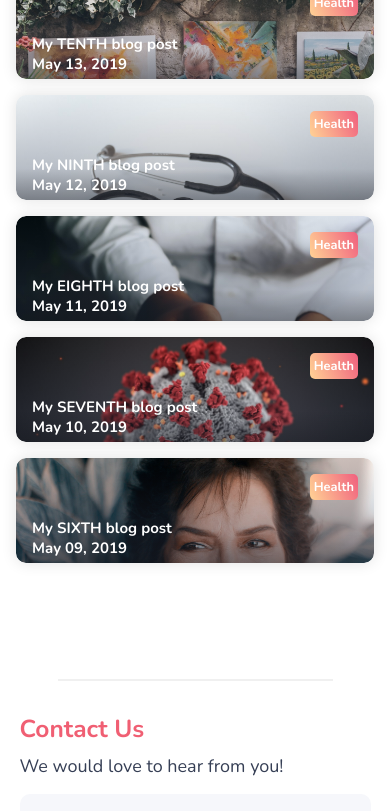
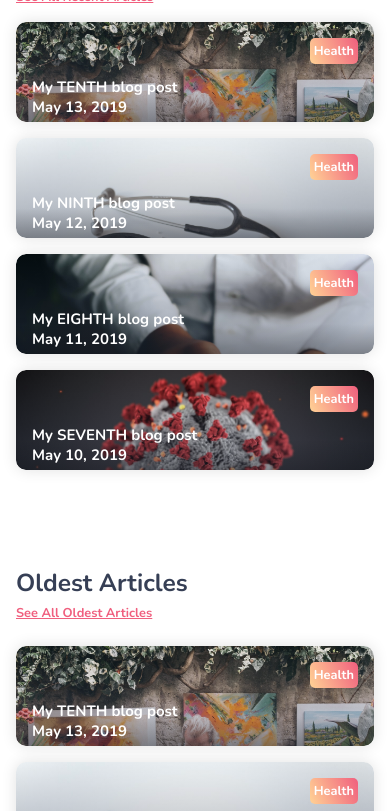
Before and after one commit to CharterXavi/charter-official, a Gatsby site: page /news in a window 390 px wide. Shown: the part 640-1451 px from the top of the page. Built offline with nearby package versions, Linux system fonts and the light colour scheme; Gatsby itself is replaced by a stand-in of ours.

Commit message:
Added Oldest Posts strip on News Page

```diff
--- /dev/null
+++ b/src/components/news/oldest-grid.css
@@ -0,0 +1,104 @@
+.oldest {
+    display: flex;
+    flex-direction: column;
+    justify-items: center;
+    align-items: center;
+    width: 75%;
+    min-height: 200px;
+    margin: 32px 0 32px 0;
+}
+.oldest .grid {
+    display: flex;
+    justify-content: flex-start;
+    width: 100%;
+    height: 400px;
+    box-sizing: border-box;
+}
+.oldest .grid-header {
+    width: 100%;
+    display: flex;
+    flex-direction: row;
+    justify-content: space-between;
+    align-items: flex-end;
+}
+.oldest .grid-header a {
+    padding: 12px 0 20px 0;
+    width: 180px;
+    height: auto;
+    text-align: right;
+    text-decoration: underline;
+}
+.oldest .grid a {
+    overflow: hidden;
+    border-radius: 10px;
+    box-shadow: 0px 0px 15px rgba(0, 0, 0, 0.12);
+    width: 300px;
+    height: 200px;
+    margin: 8px;
+}
+.oldest .grid a:hover .PostLink img {
+    filter: blur(2px);
+    transform: scale(1.05);
+}
+.oldest .grid a:hover .PostLink .content {
+    transform: scale(1.05) translateX(8px);
+}
+
+@media only screen and (max-width: 1400px) {
+    .oldest .grid a:nth-of-type(5) {
+        display: none;
+    }
+}
+@media only screen and (max-width: 1150px) {
+    .oldest .grid a:nth-of-type(4) {
+        display: none;
+    }
+}
+@media only screen and (max-width: 950px) {
+    .oldest {
+        width: 85%;
+    }
+}
+@media only screen and (max-width: 700px) {
+    .oldest .grid {
+        flex-wrap: wrap;
+        justify-content: center;
+        height: auto;
+    }
+    .oldest .grid a {
+        width: 46%;
+        height: 100px;
+    }
+    .oldest .grid a:nth-of-type(4) {
+        display: inherit;
+    }
+}
+@media only screen and (max-width: 550px) {
+    .oldest .grid {
+        width: 100%;
+        height: auto;
+        flex-direction: column;
+    }
+    .oldest .grid a {
+        width: 100%;
+        margin: 8px 0 8px 0;
+    }
+    .oldest a .PostLink .content {
+        bottom: 5%;
+    }
+}
+@media only screen and (max-width: 400px) {
+    .oldest .grid-header a {
+        font-size: 0.8rem;
+        width: 150px;
+        text-align: left;
+        padding: 0 0 16px 0;
+    }
+    .oldest .grid-header {
+        flex-direction: column;
+        align-items: flex-start;
+    }
+    .oldest .grid-header h2 {
+        padding: 16px 0 4px 0;
+    }
+}
--- /dev/null
+++ b/src/components/news/oldest-grid.js
@@ -0,0 +1,30 @@
+import React from "react";
+import { Link } from "gatsby";
+import PostLink from "../../components/news/post-link";
+import './oldest-grid.css';
+
+const OldestGrid = (props) => {
+
+  return (
+    <div className='oldest'>
+        <div className='grid-header'>
+        <h2>Oldest Articles</h2>
+        <Link to='/news/oldest'>See All Oldest Articles</Link>
+        </div>
+        <div className='grid'>
+
+        {
+        //the posts from GraphQL Query are 'edges', but we'll call them posts
+        props.posts
+            .filter(post => !!post.node.frontmatter.date)
+            .map(post =>
+                <PostLink key={post.node.id} post={post.node} />
+            )
+        }
+
+        </div>
+    </div>
+  )
+};
+
+export default OldestGrid;
--- /dev/null
+++ b/src/components/news/recent-grid.css
@@ -0,0 +1,130 @@
+.recent {
+    display: flex;
+    flex-direction: column;
+    justify-items: center;
+    align-items: center;
+    width: 75%;
+    min-height: 200px;
+    margin: 32px 0 32px 0;
+}
+.recent .grid {
+    display: grid;
+    grid-template-columns: repeat(6, 1fr);
+    grid-template-rows: repeat(6, 1fr);
+    grid-gap: 16px;
+    width: 100%;
+    height: 800px;
+}
+.recent .grid-header {
+    width: 100%;
+    display: flex;
+    flex-direction: row;
+    justify-content: space-between;
+    align-items: flex-end;
+}
+.recent .grid-header a {
+    padding: 12px 0 20px 0;
+    width: 180px;
+    height: auto;
+    text-align: right;
+    text-decoration: underline;
+}
+.recent .grid a {
+    overflow: hidden;
+    border-radius: 10px;
+    box-shadow: 0px 0px 15px rgba(0, 0, 0, 0.12);
+}
+.recent .grid a:hover .PostLink img {
+    filter: blur(2px);
+    transform: scale(1.05);
+}
+.recent .grid a:hover .PostLink .content {
+    transform: scale(1.05) translateX(8px);
+}
+.recent .grid a:nth-of-type(1n) {
+    grid-column: 1 / 5;
+    grid-row: 1 / 5;
+}
+.recent .grid a:nth-of-type(2n) {
+    grid-column: 5 / 7;
+    grid-row: 1 / 3;
+}
+.recent .grid a:nth-of-type(3n) {
+    grid-column: 5 / 7;
+    grid-row: 3 / 5;
+}
+.recent .grid a:nth-of-type(4n) {
+    grid-column: 1 / 3;
+    grid-row: 5 / 7;
+}
+.recent .grid a:nth-of-type(5n) {
+    grid-column: 3 / 7;
+    grid-row: 5 / 7;
+}
+
+
+@media only screen and (max-width: 1300px) {
+    .recent .grid {
+        height: 650px;
+    }
+}
+@media only screen and (max-width: 1200px) {
+    .recent .grid {
+        height: 600px;
+    }
+}
+@media only screen and (max-width: 1100px) {
+    .recent .grid {
+        height: 550px;
+    }
+}
+@media only screen and (max-width: 950px) {
+    .recent, .NewsArchive .oldest {
+        width: 85%;
+    }
+    .recent .grid {
+        height: 500px;
+    }
+}
+@media only screen and (max-width: 800px) {
+    .recent {
+        padding: 16px;
+    }
+    .recent, .NewsArchive .oldest{
+        width: 100%;
+    }
+}
+@media only screen and (max-width: 550px) {
+    .recent .grid {
+        height: auto;
+        display: flex;
+        flex-direction: column;
+        justify-items: center;
+        align-items: center;
+    }
+    .recent a .PostLink .content {
+        bottom: 5%;
+    }
+    .recent .grid a:nth-of-type(1n), .NewsArchive .oldest .grid a:nth-of-type(1n) {
+        width: 100%;
+        height: 100px;
+    }
+    .recent .grid a:nth-of-type(5n), .NewsArchive .oldest .grid a:nth-of-type(5n)  {
+        display: none;
+    }
+}
+@media only screen and (max-width: 400px) {
+    .recent .grid-header a {
+        font-size: 0.8rem;
+        width: 150px;
+        text-align: left;
+        padding: 0 0 16px 0;
+    }
+    .recent .grid-header {
+        flex-direction: column;
+        align-items: flex-start;
+    }
+    .recent .grid-header h2 {
+        padding: 16px 0 4px 0;
+    }
+}
--- /dev/null
+++ b/src/components/news/recent-grid.js
@@ -0,0 +1,30 @@
+import React from "react";
+import { Link } from "gatsby";
+import PostLink from "../../components/news/post-link";
+import './recent-grid.css';
+
+const RecentGrid = (props) => {
+
+  return (
+    <div className='recent'>
+        <div className='grid-header'>
+        <h2>Recent Articles</h2>
+        <Link to='/news/recent'>See All Recent Articles</Link>
+        </div>
+        <div className='grid'>
+
+        {
+        //the posts from GraphQL Query are 'edges', but we'll call them posts
+        props.posts
+            .filter(post => !!post.node.frontmatter.date)
+            .map(post =>
+                <PostLink key={post.node.id} post={post.node} />
+            )
+        }
+
+        </div>
+    </div>
+  )
+};
+
+export default RecentGrid;
--- a/src/pages/news.css
+++ b/src/pages/news.css
@@ -12,147 +12,9 @@
     color: var(--heading-color);
     width: 230px;
 }
-.NewsArchive .recent {
-    display: flex;
-    flex-direction: column;
-    justify-items: center;
-    align-items: center;
-    width: 75%;
-    min-height: 200px;
-}
-.NewsArchive .recent .grid {
-    display: grid;
-    grid-template-columns: repeat(6, 1fr);
-    grid-template-rows: repeat(6, 1fr);
-    grid-gap: 16px;
-    width: 100%;
-    height: 800px;
-}
-.NewsArchive .recent .grid-header {
-    width: 100%;
-    display: flex;
-    flex-direction: row;
-    justify-content: space-between;
-    align-items: flex-end;
-}
-.NewsArchive .recent .grid-header a {
-    padding: 12px 0 20px 0;
-    width: 180px;
-    height: auto;
-    text-align: right;
-    text-decoration: underline;
-}
-.NewsArchive .recent .grid a {
-    overflow: hidden;
-    border-radius: 10px;
-    box-shadow: 0px 0px 15px rgba(0, 0, 0, 0.12);
-}
-.NewsArchive .recent .grid a:hover .PostLink img {
-    filter: blur(2px);
-    transform: scale(1.05);
-}
-.NewsArchive .recent .grid a:hover .PostLink .content {
-    transform: scale(1.05) translateX(8px);
-}
-.NewsArchive .recent .grid a:nth-of-type(1n) {
-    grid-column: 1 / 5;
-    grid-row: 1 / 5;
-}
-.NewsArchive .recent .grid a:nth-of-type(2n) {
-    grid-column: 5 / 7;
-    grid-row: 1 / 3;
-}
-.NewsArchive .recent .grid a:nth-of-type(3n) {
-    grid-column: 5 / 7;
-    grid-row: 3 / 5;
-}
-.NewsArchive .recent .grid a:nth-of-type(4n) {
-    grid-column: 1 / 3;
-    grid-row: 5 / 7;
-}
-.NewsArchive .recent .grid a:nth-of-type(5n) {
-    grid-column: 3 / 7;
-    grid-row: 5 / 7;
-}
 
-
-@media only screen and (max-width: 1300px) {
-    .NewsArchive .recent .grid {
-        height: 650px;
-    }
-}
-@media only screen and (max-width: 1200px) {
-    .NewsArchive .recent .grid {
-        height: 600px;
-    }
-}
-@media only screen and (max-width: 1100px) {
-    .NewsArchive .recent .grid {
-        height: 550px;
-    }
-}
-@media only screen and (max-width: 950px) {
-    .NewsArchive .recent {
-        width: 85%;
-    }
-    .NewsArchive .recent .grid {
-        height: 500px;
-    }
-}
-@media only screen and (max-width: 800px) {
+@media only screen and (max-width: 550px) {
     .NewsArchive {
         padding: 16px;
     }
-    .NewsArchive .recent{
-        width: 100%;
-    }
 }
-@media only screen and (max-width: 550px) {
-    .NewsArchive .recent .grid {
-        height: 650px;
-        grid-template-rows: repeat(11, 1fr);
-        grid-gap: 16px;
-    }
-    .NewsArchive .recent a .PostLink .content {
-        bottom: 5%;
-    }
-    .NewsArchive .recent .grid a:nth-of-type(1n) {
-        grid-column: 1 / 7;
-        grid-row: 1 / 3;
-    }
-    .NewsArchive .recent .grid a:nth-of-type(2n) {
-        grid-column: 1 / 7;
-        grid-row: 3 / 5;
-    }
-    .NewsArchive .recent .grid a:nth-of-type(3n) {
-        grid-column: 1 / 7;
-        grid-row: 5 / 7;
-    }
-    .NewsArchive .recent .grid a:nth-of-type(4n) {
-        grid-column: 1 / 7;
-        grid-row: 7 / 9;
-    }
-    .NewsArchive .recent .grid a:nth-of-type(5n) {
-        grid-column: 1 / 7;
-        grid-row: 9 / 11;
-    }
-}
-@media only screen and (max-width: 400px) {
-    .NewsArchive .recent .grid-header a {
-        font-size: 0.8rem;
-        width: 150px;
-    }
-}
-@media only screen and (max-width: 400px) {
-    .NewsArchive .recent .grid-header {
-        flex-direction: column;
-        align-items: flex-start;
-    }
-    .NewsArchive .recent .grid-header a {
-        text-align: left;
-        padding: 0 0 16px 0;
-    }
-    .NewsArchive .recent .grid-header h2 {
-        padding: 16px 0 4px 0;
-    }
-}
--- a/src/pages/news.js
+++ b/src/pages/news.js
@@ -4,16 +4,15 @@ import PostLink from "../components/news/post-link";
 import Layout from '../components/layout';
 import HeaderStrip from '../components/header-strip/header-strip';
 import newsImage from '../images/news.png';
+import RecentGrid from '../components/news/recent-grid';
+import OldestGrid from '../components/news/oldest-grid';
 import './news.css';
 
-const NewsPage = ({
-  data: {
-    allMarkdownRemark: { edges },
-  },
-}) => {
-  const recentPosts = edges
-    .filter(edge => !!edge.node.frontmatter.date) // You can filter your posts based on some criteria
-    .map(edge => <PostLink key={edge.node.id} post={edge.node} />)
+const NewsPage = ({data}) => {
+
+  const recentPosts = data.recent.edges;
+
+  const oldestPosts = data.oldest.edges;
 
   return (
       <Layout>
@@ -23,15 +22,11 @@ const NewsPage = ({
             image={newsImage}
         />
         <div className='NewsArchive'>
-            <div className='recent'>
-                <div className='grid-header'>
-                  <h2>Recent Articles</h2>
-                  <Link to='/news/recent'>See All Recent Articles</Link>
-                </div>
-                <div className='grid'>
-                    {recentPosts}
-                </div>
-            </div>
+
+            <RecentGrid posts={recentPosts} />
+
+            <OldestGrid posts={oldestPosts} />
+
         </div>
       </Layout>
   )
@@ -42,7 +37,7 @@ export default NewsPage;
 //Query our post frontmatter to get relative paths for the images they may be referencing
 export const pageQuery = graphql`
   query {
-    allMarkdownRemark(sort: {order: DESC, fields: [frontmatter___date]}, filter: {}, limit: 5) {
+    recent: allMarkdownRemark(sort: {order: DESC, fields: [frontmatter___date]}, filter: {}, limit: 5) {
       edges {
         node {
           id
@@ -53,6 +48,29 @@ export const pageQuery = graphql`
             title
             categories
             featuredImage {
+              relativePath
+              childImageSharp {
+                fluid {
+                  src
+                }
+              }
+            }
+          }
+        }
+      }
+    }
+    oldest: allMarkdownRemark(sort: {order: DESC, fields: [frontmatter___date]}, filter: {}, limit: 5) {
+      edges {
+        node {
+          id
+          excerpt(pruneLength: 250)
+          frontmatter {
+            date(formatString: "MMMM DD, YYYY")
+            slug
+            title
+            categories
+            featuredImage {
+              relativePath
               childImageSharp {
                 fluid {
                   src
```
Also changed, not shown: src/pages/news/recent.css (+7 -0 lines).
